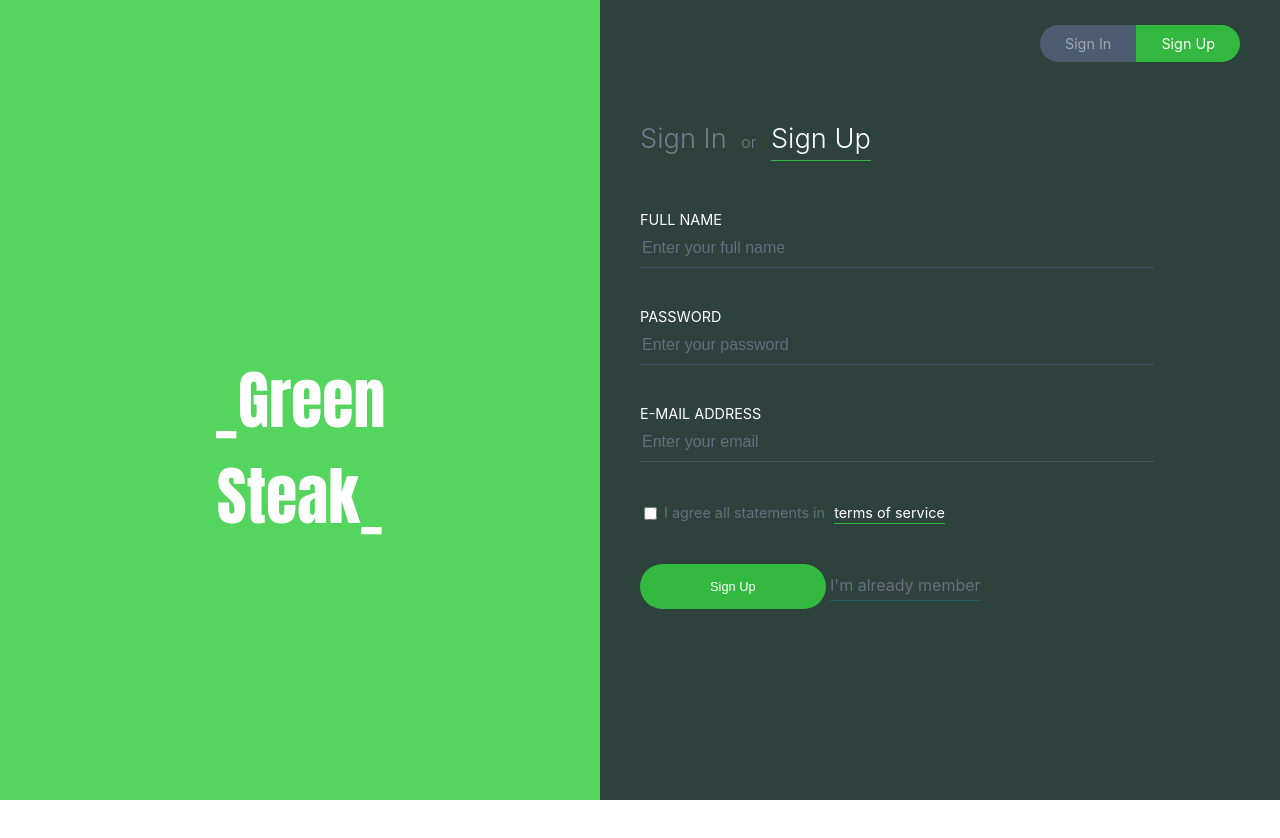
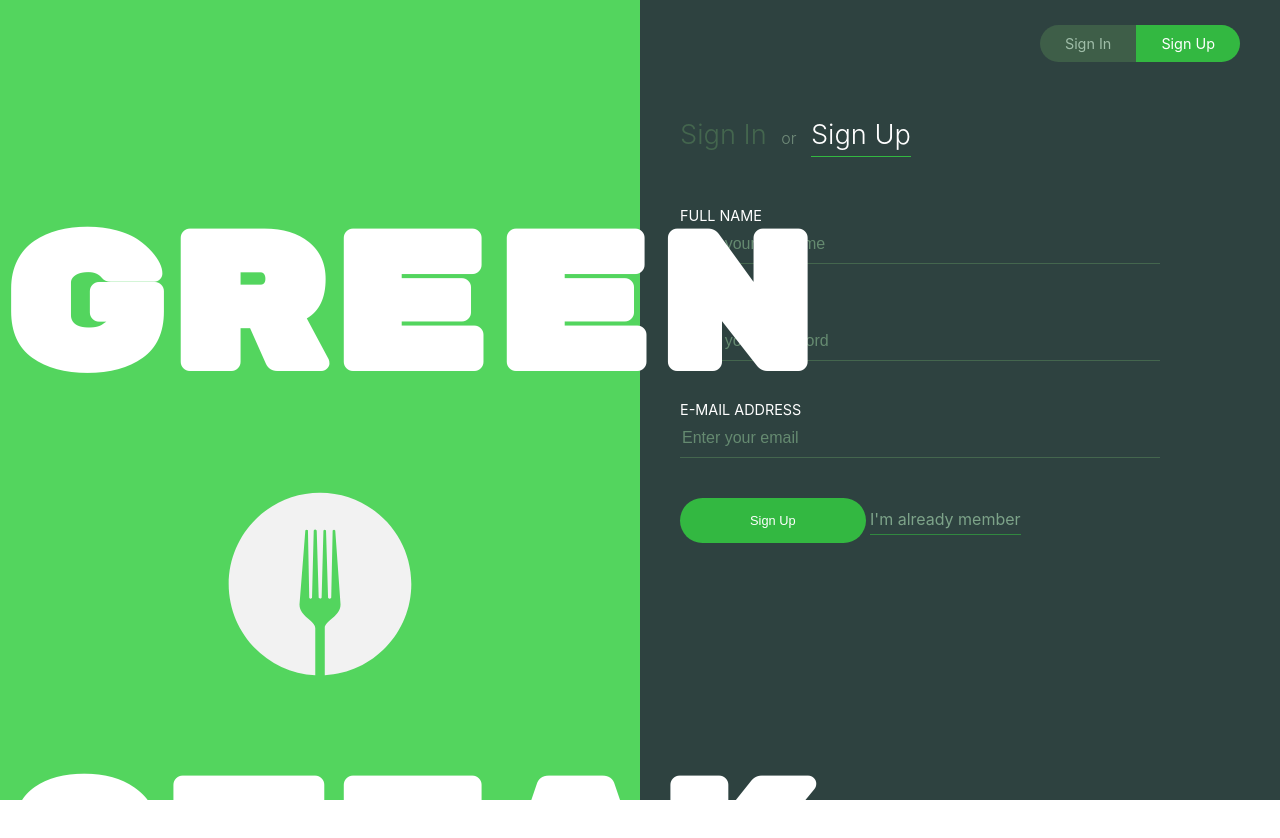
Before and after one commit to bethel-school-of-technology/green-steak-frontend, a React (Create React App) app: page /#/ in a window 1280 px wide. Shown: the top 838 px of the page. Before the commit the page ends 800 px from the top, so only its background shows below. Built offline with nearby package versions, Linux system fonts and the light colour scheme.

Commit message:
Components set up/CSS added

```diff
--- a/src/App.css
+++ b/src/App.css
@@ -1,3 +1,6 @@
+@import url('https://fonts.googleapis.com/css?family=Roboto|Rubik+Mono+One');
+
+
 .App {
   height: 100vh;
   display: flex;
@@ -9,22 +12,112 @@
   background-color: rgba(52, 206, 65, 0.849);
 }
 
+@keyframes ani{
+  0%{
+
+    text-shadow: 0em 0em 0 rgb(211, 255, 139);
+    color: white;
+  }
+  20%{
+    text-shadow: -0.04em 0.04em #665b4460;
+    color:  white;
+  }
+  40%{
+
+    text-shadow: 0.03em -0.03em #66445456;
+    color:  white;
+  }
+  60%{
+    text-shadow: 0.03em 0.03em #62446659;
+    color:  white;
+  }
+  80%{
+    text-shadow: -0.03em -0.03em #66584460;
+    color:  white;
+  }
+  100%{
+    text-shadow: 0 0 rgb(211, 255, 139);
+    color:  white;
+  }
+}
 .App_Name {
     margin: auto;
     text-align: center;
+    padding-top: 1em;
+    padding-bottom: .7em;
     position: relative;
-    top: 50%;
-    left: 50%;
-    transform: translate(-50%, -50%);
-    font-family: Impact, Haettenschweiler, 'Arial Narrow Bold', sans-serif;
+    font-family: 'Rubik Mono One', sans-serif;
     font-size: 400%;
 }
 
+.App_Signup_Name {
+    margin: auto;
+    text-align: center;
+    padding-top: 1em;
+    padding-bottom: .7em;
+    position: relative;
+    font-family: 'Rubik Mono One', sans-serif;
+    font-size: 12em;
+}
+
+.App_Signup_Name:hover {
+  animation: ani 5s;
+}
+
+.Map {
+  margin: auto;
+  position: relative;
+  border-radius: 25px;
+  box-shadow:  0px 4px 0 rgba(46, 66, 64, 0.13) , 0px 5px 0 rgba(46, 66, 64, 0.055) ;
+}
+.Value {
+  margin: auto;
+  position: relative;
+  text-align: center;
+}
+@keyframes bounce {
+	0%, 20%, 60%, 100% {
+		-webkit-transform: translateY(0);
+		transform: translateY(0);
+	}
+
+	40% {
+		-webkit-transform: translateY(-8px);
+		transform: translateY(-8px);
+	}
+
+	80% {
+		-webkit-transform: translateY(-5px);
+		transform: translateY(-5px);
+  }
+  100% {
+		-webkit-transform: translateY(0px);
+		transform: translateY(0px);
+	}
+}
+.Logo_Img {
+  width: 1em;
+  height: 1em;
+  padding-left: .2em;
+  padding-right: .2em;
+  padding-top: .3em;
+}
+.Logo_Img:hover {
+  animation: bounce .5s;
+}
 .App__Form {
   width: 50%;
-  background-color: rgb(46, 66, 61);
+  background-color: rgb(46, 66, 64);
   padding: 25px 40px;
   overflow: auto;
+}
+
+.Hungry {
+  text-align: center;
+  margin-top: 5%;
+  margin-bottom: 10%;
+  color: rgb(112, 139, 121);
+  font-family: 'Roboto', sans-serif;
 }
 
 .PageSwitcher {
@@ -34,8 +127,8 @@
 }
 
 .PageSwitcher__Item {
-  background-color: #4C5D72;
-  color: #9DA6B1;
+  background-color: #3e5e48;
+  color: #9fbda8;
   padding: 10px 25px;
   cursor: pointer;
   font-size: .9em;
@@ -64,13 +157,13 @@
 }
 
 .FormTitle {
-  color: #707C8B;
+  color: rgb(112, 139, 121);
   font-weight: 300;
   margin-bottom: 50px;
 }
 
 .FormTitle__Link {
-  color: #707C8B;
+  color: #44664e;
   text-decoration: none;
   display: inline-block;
   font-size: 1.7em;
@@ -103,7 +196,7 @@
   border: none;
   color: white;
   outline: none;
-  border-bottom: 1px solid #445366;
+  border-bottom: 1px solid #44664e;
   font-size: 1em;
   font-weight: 300;
   padding-bottom: 10px;
@@ -111,35 +204,30 @@
 }
 
 .FormField__Input::placeholder {
-  color: #616E7F;
+  color: #658a70;
 }
 
 .FormField__Button {
   background-color: rgba(52, 206, 65, 0.849);
   color: white;
   border: none;
+  border-radius: 25px;
   outline: none;
-  border-radius: 25px;
   padding: 15px 70px;
   font-size: .8em;
   font-weight: 500;
 }
 
-
-.FormField__Button:hover  {
-  color: #000000;
-}
-
 .FormField__Link {
-  color: #66707D;
+  color: #7da389;
   text-decoration: none;
   display: inline-block;
-  border-bottom: 1.5px solid #225E62;
+  border-bottom: 1.5px solid rgba(52, 206, 65, 0.5);
   padding-bottom: 5px;
 }
 
 .FormField__CheckboxLabel {
-  color: #646F7D;
+  color: #7da389;
   font-size: .9em;
 }
 
--- a/src/App.js
+++ b/src/App.js
@@ -1,54 +1,38 @@
 import React, { Component } from 'react';
 import { HashRouter as Router, Route, NavLink } from 'react-router-dom';
 import './App.css';
-//import Values from './components/Values';
-//import Map from './components/Map'
-import SignUpForm from './components/SignUpForm'
-import SignInForm from './components/SignInForm'
-
-
+import Map from './components/Map';
+import SignUpForm from './components/SignUpForm';
+import SignInForm from './components/SignInForm';
+import LandingPageHeader from './components/LandingPageHeader';
+import SteakhouseInfo from './components/SteakhouseInfo'
+import ReviewForm from './components/ReviewForm';
 
 class App extends Component {
   render() {
     return (
-      /*<div className="App">
-        <header className="App-header">
+  <Router >
+    <div className="App">
+      <div className="App__Aside" >
+        <Route path="/users/example" component={Map}>
+        </Route>
+        <Route path="/users/review" component={Map}>
+        </Route>
+        <Route exact path="/" component={LandingPageHeader}>
+        </Route>
+        <Route exact path="/users/sign-in" component={LandingPageHeader}>
+        </Route>
+      </div>
 
-          <div>
-
-            <Values />
-          </div>
-        </header>
-        <Map />
-        <div>
-        <Signup />
-        </div>
-      </div>
-    );
-  }
-}*/
-  <Router basename="/react-auth-ui/">
-    <div className="App">
-      <div className="App__Aside">
-        <h1 className="App_Name">_Green</h1>
-        <h1 className="App_Name">Steak_</h1>
-      </div>
-        <div className="App__Form">
-          <div className="PageSwitcher">
-            <NavLink to="/sign-in" activeClassName="PageSwitcher__Item--Active" className="PageSwitcher__Item">Sign In</NavLink>
-            <NavLink exact to="/" activeClassName="PageSwitcher__Item--Active" className="PageSwitcher__Item">Sign Up</NavLink>
-          </div>
-
-          <div className="FormTitle">
-              <NavLink to="/sign-in" activeClassName="FormTitle__Link--Active" className="FormTitle__Link">Sign In</NavLink> or <NavLink exact to="/" activeClassName="FormTitle__Link--Active" className="FormTitle__Link">Sign Up</NavLink>
-          </div>
-
+          <Route path="/users/example" component={SteakhouseInfo}>
+          </Route>
+          <Route path="/users/review" component={ReviewForm}>
+          </Route>
           <Route exact path="/" component={SignUpForm}>
           </Route>
-          <Route path="/sign-in" component={SignInForm}>
+          <Route path="/users/sign-in" component={SignInForm}>
           </Route>
-        </div>
-    </div>
+      </div>
   </Router>
 );
 }
--- a/src/api.js
+++ b/src/api.js
@@ -2,7 +2,7 @@ var axios = require('axios');
 
 module.exports = {
     fetchValues: function(url) {
-        var encodedURI = window.encodeURI('http://localhost:3001/steakhouses');
+        var encodedURI = window.encodeURI('http://localhost:3001/api/steakhouses');
         return axios.get(encodedURI)
             .then(response => {
                 //console.log('response: ', response)
--- /dev/null
+++ b/src/components/LandingPageHeader.js
@@ -0,0 +1,15 @@
+import React, { Component } from 'react';
+import logo from '../img/logo.svg';
+
+class LandingPageHeader extends Component {
+    render () {
+        return (
+            <h1 className="App_Signup_Name">Green<br />
+                <img className="Logo_Img" src={logo}></img><br />
+                Steak
+            </h1>
+        )
+    }
+}
+
+export default LandingPageHeader;
--- /dev/null
+++ b/src/components/ReviewForm.js
@@ -0,0 +1,36 @@
+import React, { Component } from 'react';
+import { HashRouter as Router, NavLink, Link } from 'react-router-dom';
+
+class ReviewForm extends Component {
+    render () {
+
+        return (
+        <Router path="/users/review">
+          <div className="App__Form">
+            <div className="PageSwitcher">
+              <NavLink to="/users/example" activeClassName="PageSwitcher__Item--Active" className="PageSwitcher__Item">About</NavLink>
+              <NavLink exact to="/users/review" activeClassName="PageSwitcher__Item--Active" className="PageSwitcher__Item">Review</NavLink>
+            </div>
+            <div className="FormTitle">
+              <NavLink to="/users/example" activeClassName="FormTitle__Link--Active" className="FormTitle__Link">Find Steak</NavLink> or <NavLink exact to="/users/review" activeClassName="FormTitle__Link--Active" className="FormTitle__Link">Write A Review</NavLink>
+            </div>
+            <div className="FormCenter">
+              <form onSubmit={this.handleSubmit} className="FormFields" method="POST" action="http://localhost:3000/api/users/review">
+                <div className="FormField">
+                  <label className="FormField__Label" htmlFor="review">Write a Review</label>
+                  <input type="text" id="review" className="FormField__Input" placeholder="How was your experience?" name="review" />
+                </div>
+                <div className="FormField">
+                    <button /*onClick Logic for POST request*/ className="FormField__Button mr-20">Post</button>
+                </div>
+                {/*Rating here*/}
+              </form>
+            </div>
+          </div>
+        </Router>
+        );
+    }
+}
+
+
+export default ReviewForm;
--- a/src/components/SignInForm.js
+++ b/src/components/SignInForm.js
@@ -1,5 +1,5 @@
 import React, { Component } from 'react';
-import { Link } from 'react-router-dom';
+import { HashRouter as Router, NavLink, Link } from 'react-router-dom';
 
 class SignInForm extends Component {
     constructor() {
@@ -27,14 +27,30 @@ class SignInForm extends Component {
     handleSubmit(e) {
         e.preventDefault();
 
-        console.log('The form was submitted with the following data:');
-        console.log(this.state);
+        fetch('http://localhost:3000/api/users/sign-in' , {
+            method: "POST",
+            headers: {
+              'Content-type': 'application/json'
+            },
+            body: JSON.stringify(this.state)
+          })
+          .then((result) => result.json())
+          .then((info) => { console.log(info); })
     }
 
     render() {
         return (
+        <Router path="/users/sign-in">
+          <div className="App__Form">
+            <div className="PageSwitcher">
+              <NavLink to="/users/sign-in" activeClassName="PageSwitcher__Item--Active" className="PageSwitcher__Item">Sign In</NavLink>
+              <NavLink exact to="/" activeClassName="PageSwitcher__Item--Active" className="PageSwitcher__Item">Sign Up</NavLink>
+            </div>
+            <div className="FormTitle">
+              <NavLink to="/users/sign-in" activeClassName="FormTitle__Link--Active" className="FormTitle__Link">Sign In</NavLink> or <NavLink exact to="/" activeClassName="FormTitle__Link--Active" className="FormTitle__Link">Sign Up</NavLink>
+            </div>
             <div className="FormCenter">
-            <form onSubmit={this.handleSubmit} className="FormFields" onSubmit={this.handleSubmit}>
+              <form onSubmit={this.handleSubmit} className="FormFields" method="POST" action="http://localhost:3000/api/users/sign-in">
                 <div className="FormField">
                     <label className="FormField__Label" htmlFor="email">E-Mail Address</label>
                     <input type="email" id="email" className="FormField__Input" placeholder="Enter your email" name="email" value={this.state.email} onChange={this.handleChange} />
@@ -50,6 +66,8 @@ class SignInForm extends Component {
                 </div>
               </form>
             </div>
+          </div>
+        </Router>
         );
     }
 }
--- a/src/components/SignUpForm.js
+++ b/src/components/SignUpForm.js
@@ -1,5 +1,6 @@
 import React, { Component } from 'react';
-import { Link } from 'react-router-dom';
+import { HashRouter as Router, NavLink, Link } from 'react-router-dom';
+
 
 class SignUp extends Component {
     constructor() {
@@ -29,14 +30,30 @@ class SignUp extends Component {
     handleSubmit(e) {
       e.preventDefault();
 
-        console.log('The form was submitted with the following data:');
-        console.log(this.state);
+      fetch('http://localhost:3000/api/users/sign-up' , {
+          method: "POST",
+          headers: {
+            'Content-type': 'application/x-www-form-urlencoded'
+          },
+          body: JSON.stringify(this.state)
+        })
+        .then((result) => result.json())
+        .then((info) => { console.log(info); })
   }
 
     render() {
         return (
+        <Router path="/">
+          <div className="App__Form">
+            <div className="PageSwitcher">
+              <NavLink to="/users/sign-in" activeClassName="PageSwitcher__Item--Active" className="PageSwitcher__Item">Sign In</NavLink>
+              <NavLink exact to="/" activeClassName="PageSwitcher__Item--Active" className="PageSwitcher__Item">Sign Up</NavLink>
+            </div>
+            <div className="FormTitle">
+              <NavLink to="/users/sign-in" activeClassName="FormTitle__Link--Active" className="FormTitle__Link">Sign In</NavLink> or <NavLink exact to="/" activeClassName="FormTitle__Link--Active" className="FormTitle__Link">Sign Up</NavLink>
+            </div>
           <div className="FormCenter">
-            <form onSubmit={this.handleSubmit} className="FormFields">
+              <form onSubmit={this.handleSubmit} className="FormFields" method="POST" action="http://localhost:3000/api/users/sign-up">
                 <div className="FormField">
                   <label className="FormField__Label" htmlFor="name">Full Name</label>
                   <input type="text" id="name" className="FormField__Input" placeholder="Enter your full name" name="name" value={this.state.name} onChange={this.handleChange} />
@@ -50,17 +67,14 @@ class SignUp extends Component {
                   <input type="email" id="email" className="FormField__Input" placeholder="Enter your email" name="email" value={this.state.email} onChange={this.handleChange} />
                 </div>
 
-              <div className="FormField">
-                <label className="FormField__CheckboxLabel">
-                    <input className="FormField__Checkbox" type="checkbox" name="hasAgreed" value={this.state.hasAgreed} onChange={this.handleChange} /> I agree all statements in <a href="" className="FormField__TermsLink">terms of service</a>
-                </label>
-              </div>
 
                 <div className="FormField">
-                  <button className="FormField__Button mr-20">Sign Up</button> <Link to="/sign-in" className="FormField__Link">I'm already member</Link>
+                    <button className="FormField__Button mr-20">Sign Up</button> <Link to="/users/sign-in" className="FormField__Link">I'm already member</Link>
                 </div>
               </form>
             </div>
+          </div>
+        </Router>
         );
     }
 }
--- /dev/null
+++ b/src/components/SteakhouseInfo.js
@@ -0,0 +1,23 @@
+import React, { Component } from 'react';
+import { HashRouter as Router, NavLink, Link } from 'react-router-dom';
+
+class SteakhouseInfo extends Component {
+    render () {
+        return (
+            <Router path="/users/example">
+          <div className="App__Form">
+            <div className="PageSwitcher">
+              <NavLink to="/users/example" activeClassName="PageSwitcher__Item--Active" className="PageSwitcher__Item">About</NavLink>
+              <NavLink exact to="/users/review" activeClassName="PageSwitcher__Item--Active" className="PageSwitcher__Item">Review</NavLink>
+            </div>
+            <div className="FormTitle">
+              <NavLink to="/users/example" activeClassName="FormTitle__Link--Active" className="FormTitle__Link">Find Steak</NavLink> or <NavLink exact to="/users/review" activeClassName="FormTitle__Link--Active" className="FormTitle__Link">Write A Review</NavLink>
+            </div>
+          </div>
+        </Router>
+        );
+    }
+}
+
+
+export default SteakhouseInfo;
```
Also changed, not shown: src/components/Map.js (+49 -6 lines), src/components/Values.js (deleted, +0 -50 lines), src/img/logo.svg (added), src/logo.svg (deleted). Lines whose indentation alone changed are shown as unchanged.
